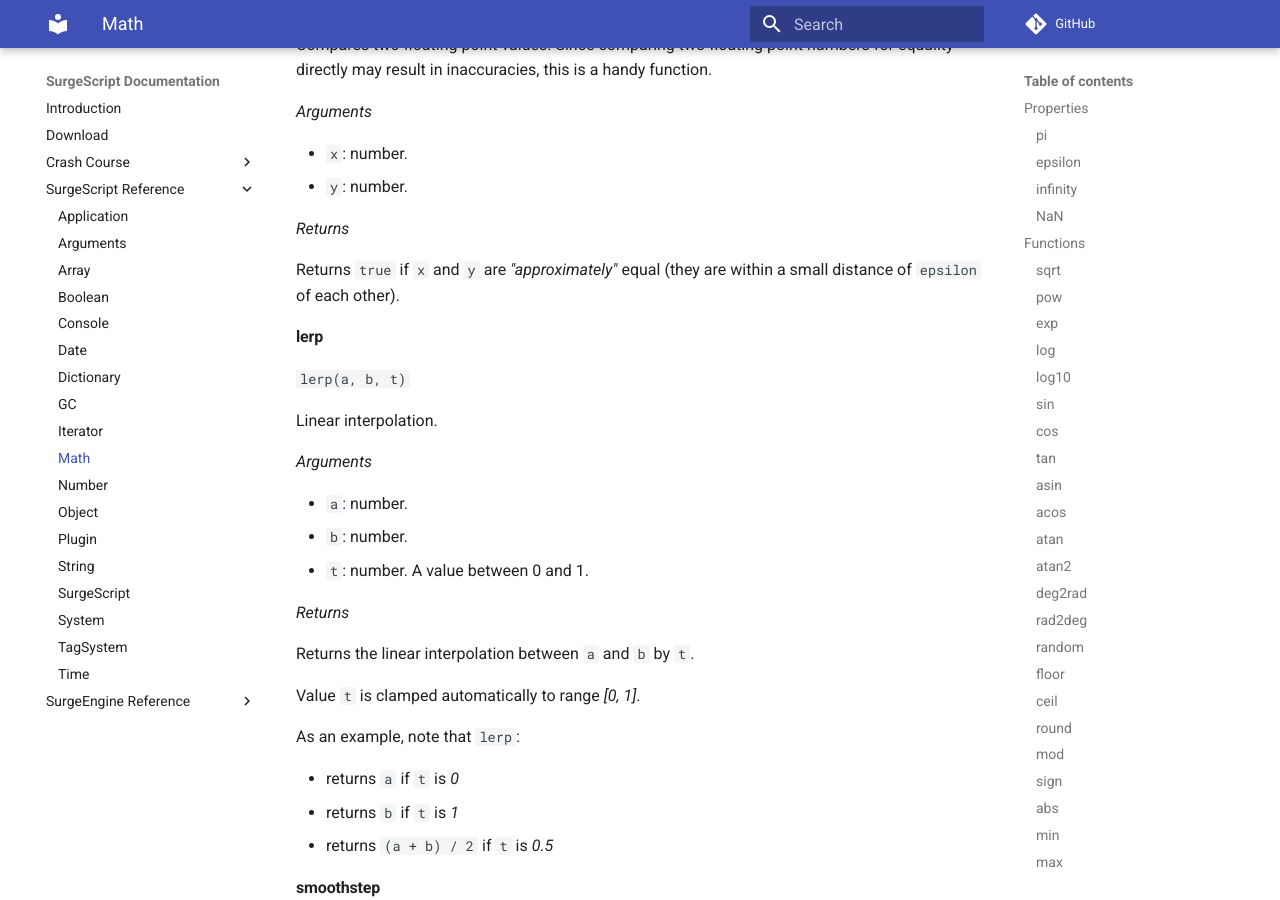
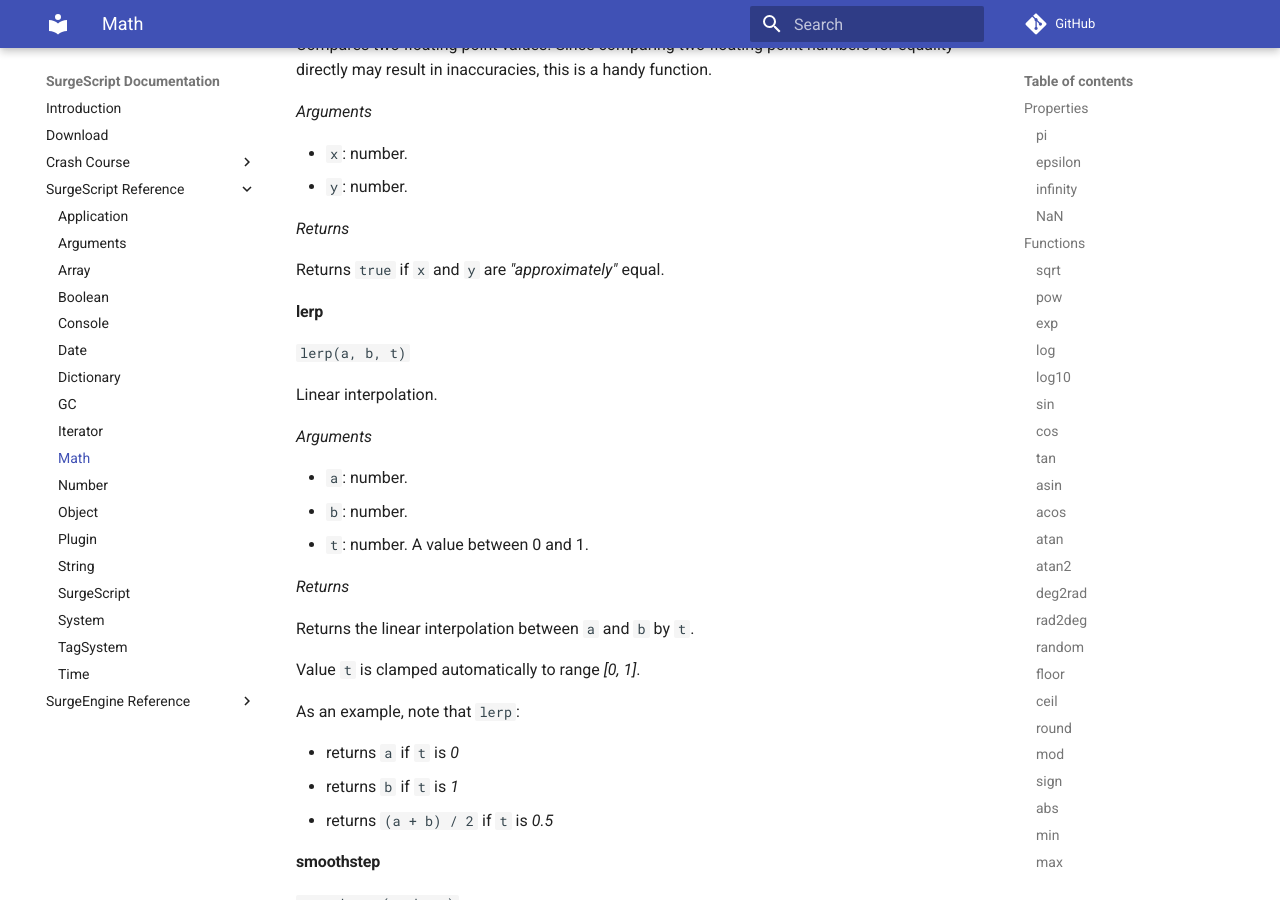
Before and after one commit to alemart/surgescript, an MkDocs documentation site: the page built from docs/reference/math.md, in a window 1280 px wide and 900 px high, scrolled down 8552 px. Built offline with MkDocs 1.6.1 and Material for MkDocs 9.7.7, drawn with Linux system fonts in a browser that asks for light colours; comment, search, counter and statistics services are not loaded.

Commit message:
Docs fix

```diff
--- a/docs/reference/math.md
+++ b/docs/reference/math.md
@@ -409,7 +409,7 @@ Compares two floating point values. Since comparing two floating point numbers f
 
 *Returns*
 
-Returns `true` if `x` and `y` are *"approximately"* equal (they are within a small distance of `epsilon` of each other).
+Returns `true` if `x` and `y` are *"approximately"* equal.
 
 #### lerp
 
```
